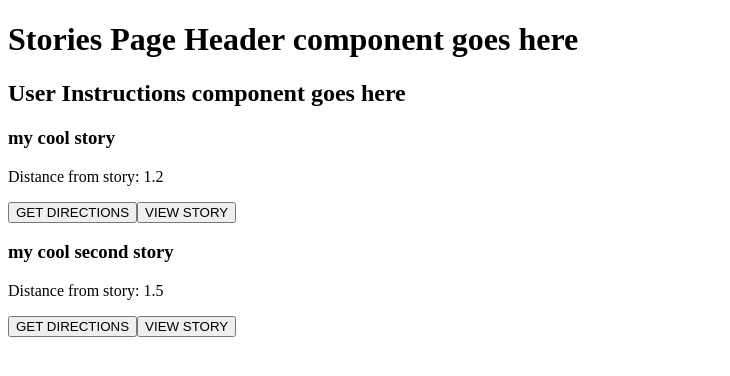
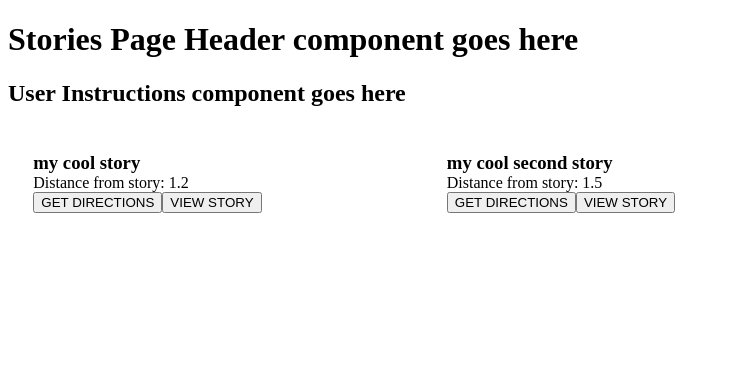
Before and after one commit to MIBFB-COLLAB/MESSAGE-IN-A-BOTTLE, a React (Create React App) app: page / in a window 1280 px wide. Shown: the top 376 px of the page, without its empty margins (0-730 px from the left). Built offline with nearby package versions, Linux system fonts and the light colour scheme.

Commit message:
add grid css

```diff
--- a/src/Components/StoriesContainer/StoriesContainer.css
+++ b/src/Components/StoriesContainer/StoriesContainer.css
@@ -0,0 +1,7 @@
+.stories-container {
+  display: grid;
+  grid-template-rows: 1fr;
+  grid-template-columns: repeat(3, 1fr);
+  grid-gap: 1.7rem;
+  padding: 2%;
+}
--- a/src/Components/StoryCard/StoryCard.css
+++ b/src/Components/StoryCard/StoryCard.css
@@ -0,0 +1,12 @@
+.story-card {
+  border: 2px solid black;
+  text-align: center;
+}
+
+h3{
+  margin: 0;
+}
+
+p{
+  margin: 0
+}
```
